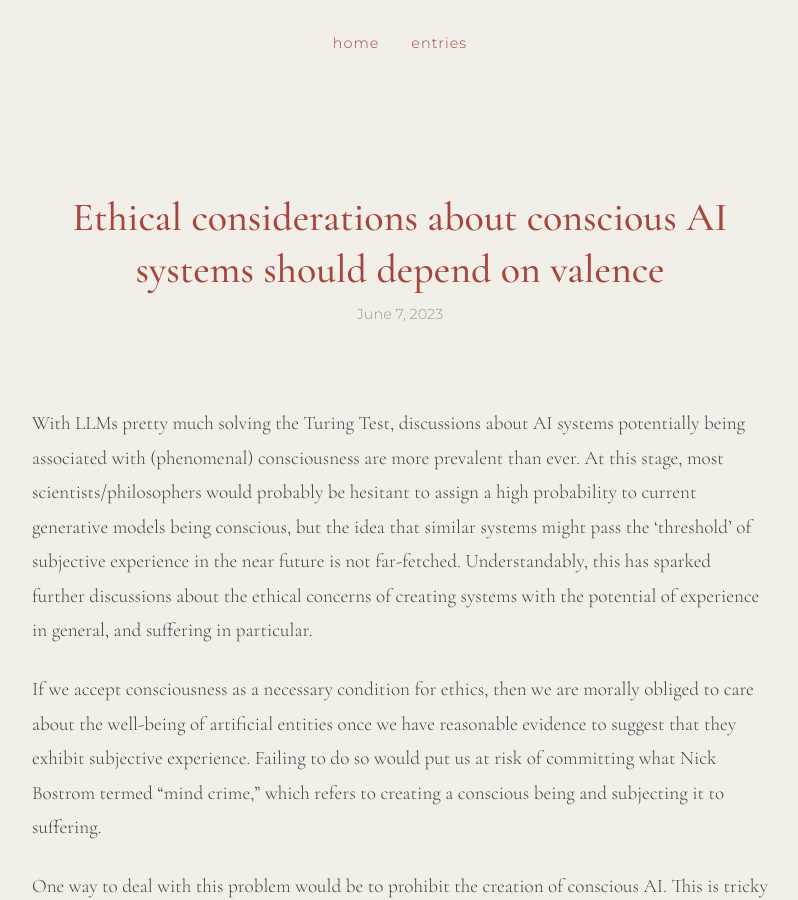
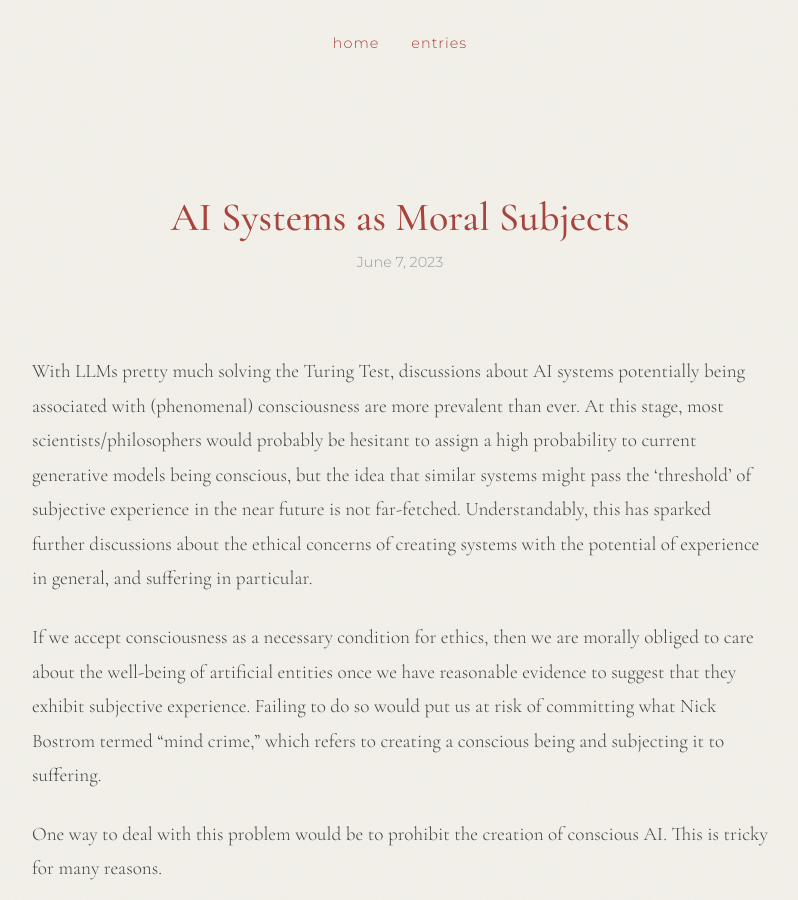
Before and after one commit to entropicbloom/signals, a Jekyll site: the page built from _posts/2025-04-08-ethical-considerations-of-conscious-ai.md, in a window 1280 px wide and 900 px high. Shown: the whole window, without its empty margins (240-1038 px from the left). Built offline with Jekyll 4.4.1, drawn with Linux system fonts in a browser that asks for light colours.

Commit message:
updated post subtitle

```diff
--- a/_posts/2025-04-08-ethical-considerations-of-conscious-ai.md
+++ b/_posts/2025-04-08-ethical-considerations-of-conscious-ai.md
@@ -1,6 +1,7 @@
 ---
 layout: post
-title: "Ethical considerations about conscious AI systems should depend on valence"
+title: "AI Systems as Moral Subjects"
+subtitle: "A pragmatic approach to AI ethics requires prioritizing valence over discussions about consciousness level."
 date: 2023-06-07
 ---
 
```
